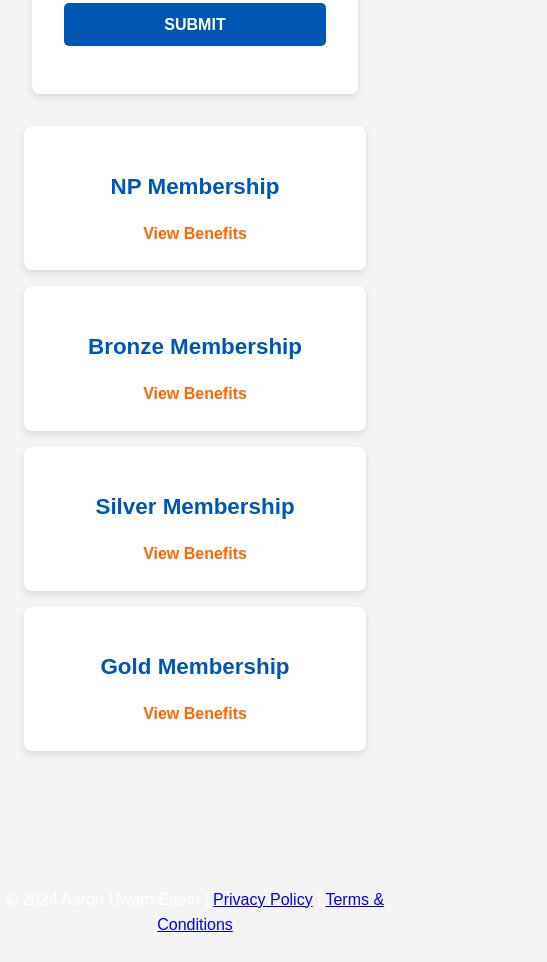
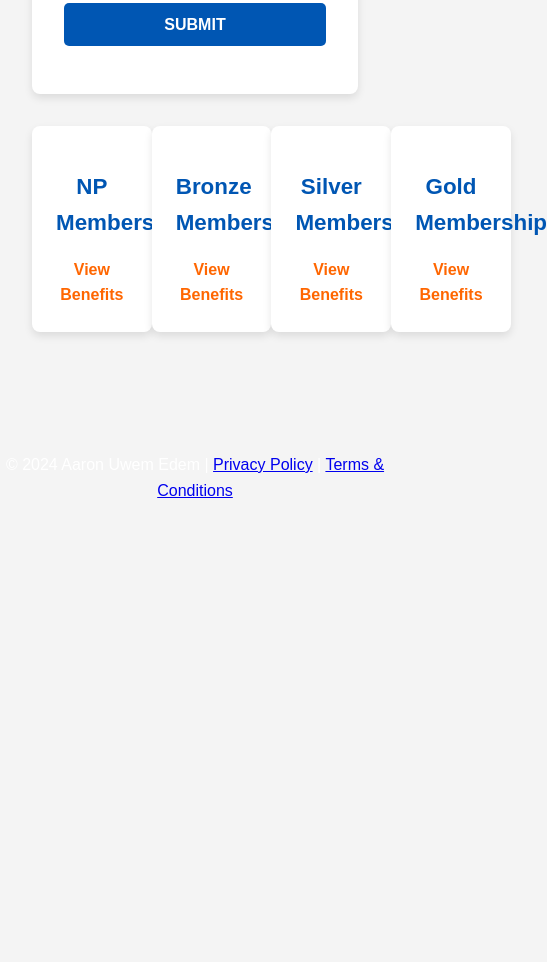
Before and after one commit to ugedem/wdd231, a plain HTML site: page chamber/join.html in a window 390 px wide. Shown: the part 1314-2276 px from the top of the page, 547 px wide, since content can reach past the window. After the commit the page ends 1841 px from the top, so only its background shows below. Drawn offline with Linux system fonts and the light colour scheme.

Commit message:
akpatere

```diff
--- a/chamber/style/styles.css
+++ b/chamber/style/styles.css
@@ -355,20 +355,3 @@ footer p {
 .social-icons img:hover {
   transform: scale(1.1);
 }
-
-/* Media Queries for Responsiveness */
-@media (max-width: 768px) {
-  .content {
-    grid-template-columns: 1fr;
-  }
-
-  .membership-cards {
-    flex-direction: column;
-    align-items: center;
-  }
-
-  .membership-cards .card {
-    width: 90%;
-    margin-bottom: 1rem;
-  }
-}
```
Also changed, not shown: chamber/discover.html (+1 -0 lines).
